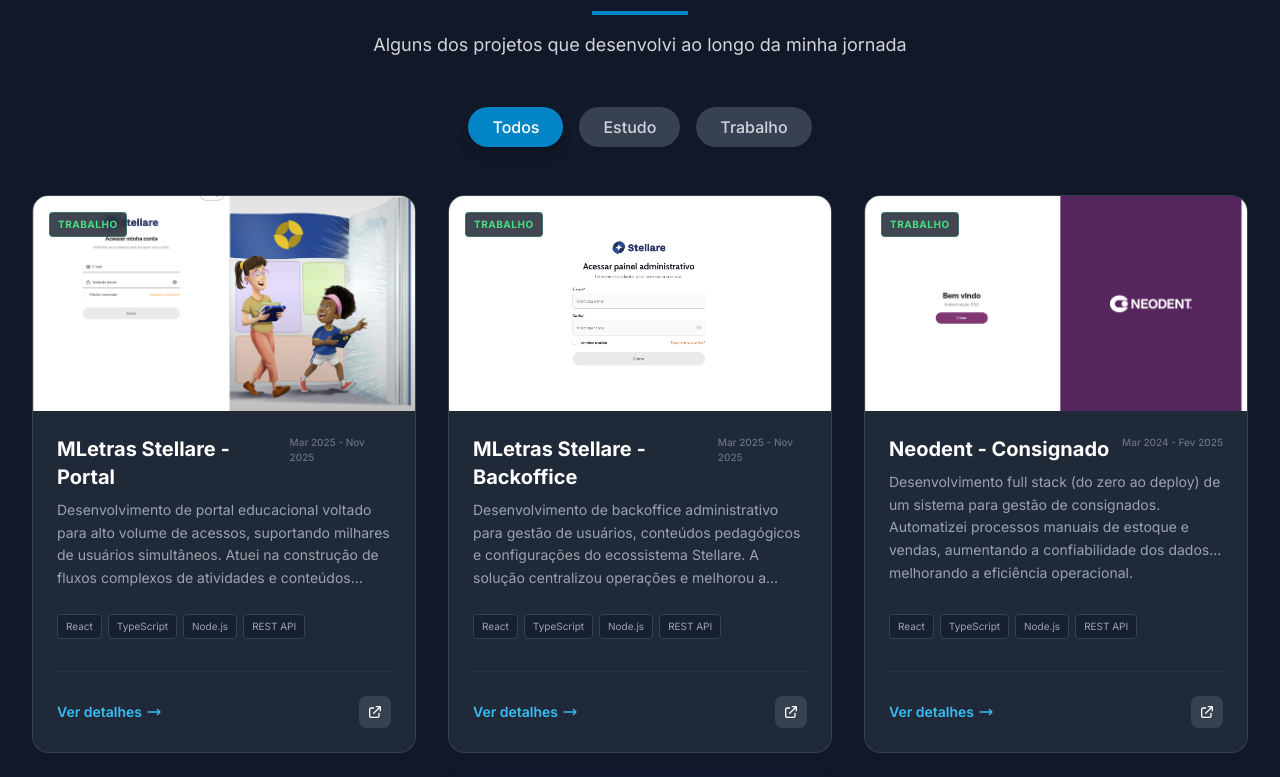
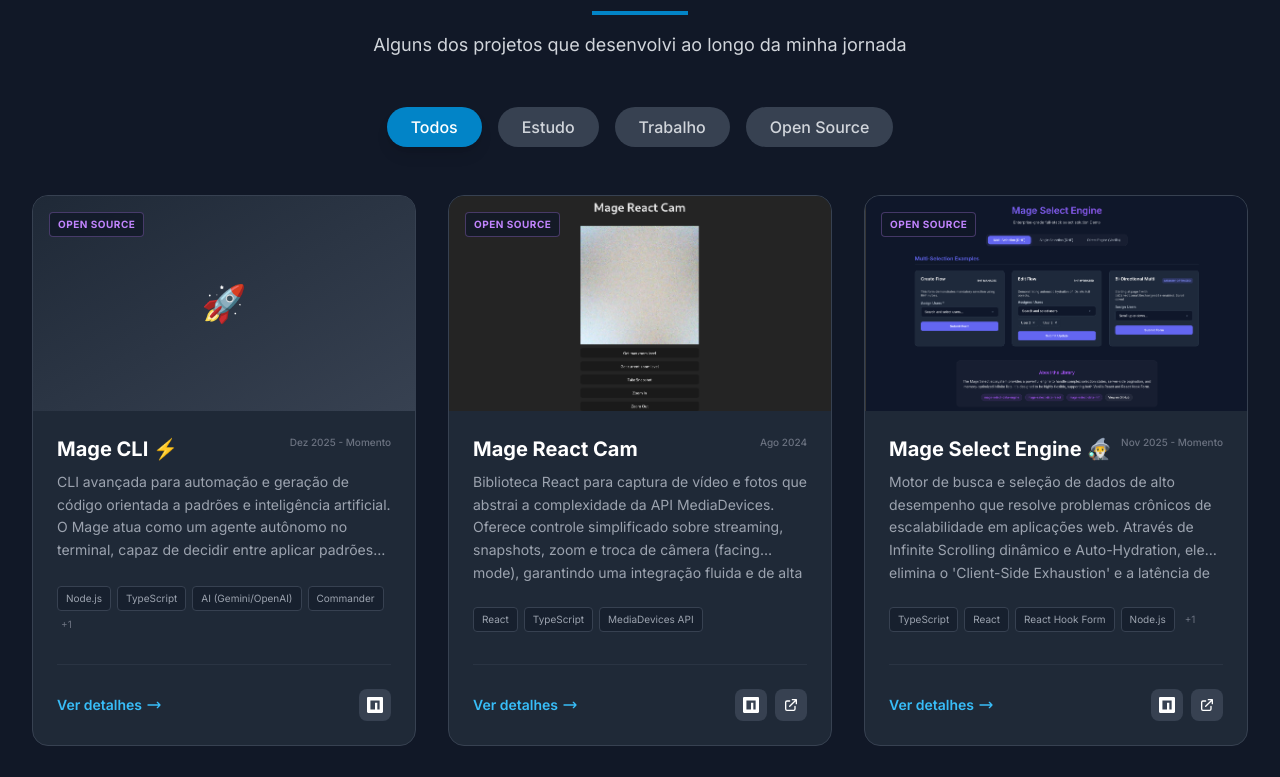
Before and after one commit to teilorbarcelos/portfolio-2026, a React (Vite) app: page / in a window 1280 px wide. Shown: the part 2560-3337 px from the top of the page. Built offline with nearby package versions, Linux system fonts and the light colour scheme.

Commit message:
feat: Open sourse projects added

```diff
--- a/src/components/ProjectModal.tsx
+++ b/src/components/ProjectModal.tsx
@@ -107,6 +107,19 @@
                   </svg>
                 </a>
               )}
+              {project.npm && (
+                <a
+                  href={project.npm}
+                  target="_blank"
+                  rel="noopener noreferrer"
+                  className="btn-secondary w-full mt-4 flex items-center justify-center gap-2 border-red-500/50 hover:bg-red-500/10 hover:border-red-500 text-red-400"
+                >
+                  <svg className="w-5 h-5" fill="currentColor" viewBox="0 0 24 24">
+                    <path d="M1.763 0C.786 0 0 .786 0 1.763v20.474C0 23.214.786 24 1.763 24h20.474c.977 0 1.763-.786 1.763-1.763V1.763C24 .786 23.214 0 22.237 0H1.763zM5.13 5.323l13.837.019-.009 13.336h-3.477v-10.12h-3.447v10.12H5.13V5.323z" />
+                  </svg>
+                  Ver no NPM
+                </a>
+              )}
               {project.github && (
                 <a
                   href={project.github}
--- a/src/components/Projects.tsx
+++ b/src/components/Projects.tsx
@@ -10,7 +10,7 @@
   const [selectedProject, setSelectedProject] = useState<ProjectProps | null>(null)
   const [isModalOpen, setIsModalOpen] = useState(false)
 
-  const categories = ['Todos', 'Estudo', 'Trabalho']
+  const categories = ['Todos', 'Estudo', 'Trabalho', 'Open Source']
 
   const filteredProjects = filter === 'Todos'
     ? projects.projects
@@ -82,7 +82,11 @@
                 </div>
                 <div className="absolute top-4 left-4 flex gap-2">
                   <span className={`text-[10px] uppercase tracking-wider font-bold px-2 py-1 rounded bg-gray-900/80 backdrop-blur-sm border ${
-                    project.category === 'Estudo' ? 'text-primary-400 border-primary-400/30' : 'text-green-400 border-green-400/30'
+                    project.category === 'Estudo'
+                      ? 'text-primary-400 border-primary-400/30'
+                      : project.category === 'Open Source'
+                        ? 'text-purple-400 border-purple-400/30'
+                        : 'text-green-400 border-green-400/30'
                   }`}>
                     {project.category}
                   </span>
@@ -132,6 +136,20 @@
                     </svg>
                   </button>
 
+                  <div className="flex gap-2">
+                    {project.npm && (
+                      <a
+                        href={project.npm}
+                        target="_blank"
+                        rel="noopener noreferrer"
+                        className="p-2 bg-gray-700 hover:bg-red-600 text-white rounded-lg transition-all duration-200"
+                        title="Ver no NPM"
+                      >
+                        <svg className="w-4 h-4" fill="currentColor" viewBox="0 0 24 24">
+                          <path d="M1.763 0C.786 0 0 .786 0 1.763v20.474C0 23.214.786 24 1.763 24h20.474c.977 0 1.763-.786 1.763-1.763V1.763C24 .786 23.214 0 22.237 0H1.763zM5.13 5.323l13.837.019-.009 13.336h-3.477v-10.12h-3.447v10.12H5.13V5.323z" />
+                        </svg>
+                      </a>
+                    )}
                     {project.demo && (
                       <a
                         href={project.demo}
@@ -148,6 +166,7 @@
                   </div>
                 </div>
               </div>
+            </div>
           ))}
         </div>
       </div>
--- a/src/data/projects.json
+++ b/src/data/projects.json
@@ -1,5 +1,57 @@
 {
   "projects": [
+    {
+      "id": 15,
+      "title": "Mage CLI ⚡",
+      "description": "CLI avançada para automação e geração de código orientada a padrões e inteligência artificial. O Mage atua como um agente autônomo no terminal, capaz de decidir entre aplicar padrões pré-definidos ou gerar soluções customizadas via IA (Gemini/OpenAI), além de propor e executar comandos de sistema para acelerar o workflow de desenvolvimento.",
+      "image": null,
+      "technologies": [
+        "Node.js",
+        "TypeScript",
+        "AI (Gemini/OpenAI)",
+        "Commander",
+        "Handlebars"
+      ],
+      "github": "https://github.com/teilorbarcelos/mage-cli",
+      "demo": null,
+      "npm": "https://www.npmjs.com/package/mage-cli",
+      "category": "Open Source",
+      "period": "Dez 2025 - Momento"
+    },
+    {
+      "id": 14,
+      "title": "Mage React Cam",
+      "description": "Biblioteca React para captura de vídeo e fotos que abstrai a complexidade da API MediaDevices. Oferece controle simplificado sobre streaming, snapshots, zoom e troca de câmera (facing mode), garantindo uma integração fluida e de alta performance para funcionalidades de câmera em aplicações web.",
+      "image": "/mage-react-cam.png",
+      "technologies": [
+        "React",
+        "TypeScript",
+        "MediaDevices API"
+      ],
+      "github": "https://github.com/teilorbarcelos/mage-react-cam",
+      "demo": "https://teilorbarcelos.github.io/mage-react-cam-demo/",
+      "npm": "https://www.npmjs.com/package/mage-react-cam",
+      "category": "Open Source",
+      "period": "Ago 2024"
+    },
+    {
+      "id": 13,
+      "title": "Mage Select Engine 🧙‍♂️",
+      "description": "Motor de busca e seleção de dados de alto desempenho que resolve problemas crônicos de escalabilidade em aplicações web. Através de Infinite Scrolling dinâmico e Auto-Hydration, ele elimina o 'Client-Side Exhaustion' e a latência de backend, permitindo lidar com catálogos massivos de dados sem comprometer a performance ou a experiência do usuário.",
+      "image": "/mage-select-data-engine.png",
+      "technologies": [
+        "TypeScript",
+        "React",
+        "React Hook Form",
+        "Node.js",
+        "Prisma"
+      ],
+      "github": "https://github.com/teilorbarcelos/mage-select-data-engine-workspace",
+      "demo": "https://teilorbarcelos.github.io/mage-select-data-engine-demo/",
+      "npm": "https://www.npmjs.com/package/mage-select-data-engine",
+      "category": "Open Source",
+      "period": "Nov 2025 - Momento"
+    },
     {
       "id": 5,
       "title": "MLetras Stellare - Portal",
--- a/src/types/index.ts
+++ b/src/types/index.ts
@@ -28,6 +28,7 @@
   technologies: string[];
   github?: string | null;
   demo?: string | null;
+  npm?: string | null;
   category: string;
   period?: string;
 }
```
Also changed, not shown: public/mage-react-cam.png (added), public/mage-select-data-engine.png (added). Lines whose indentation alone changed are shown as unchanged.
